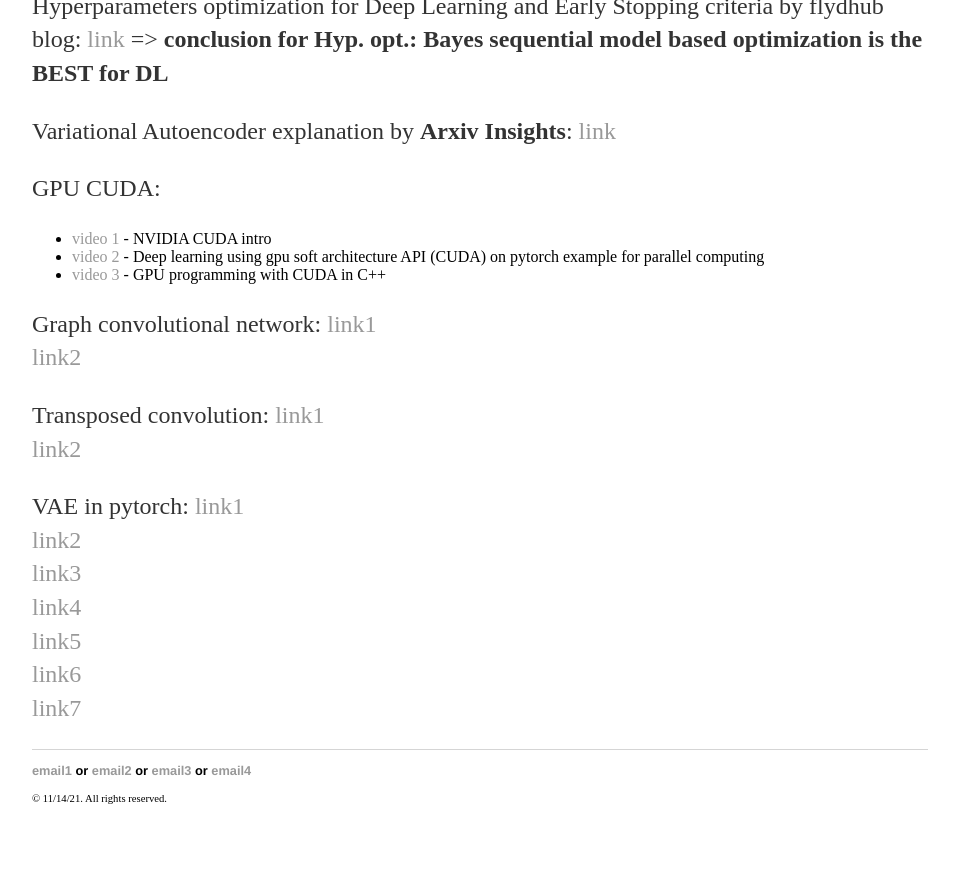
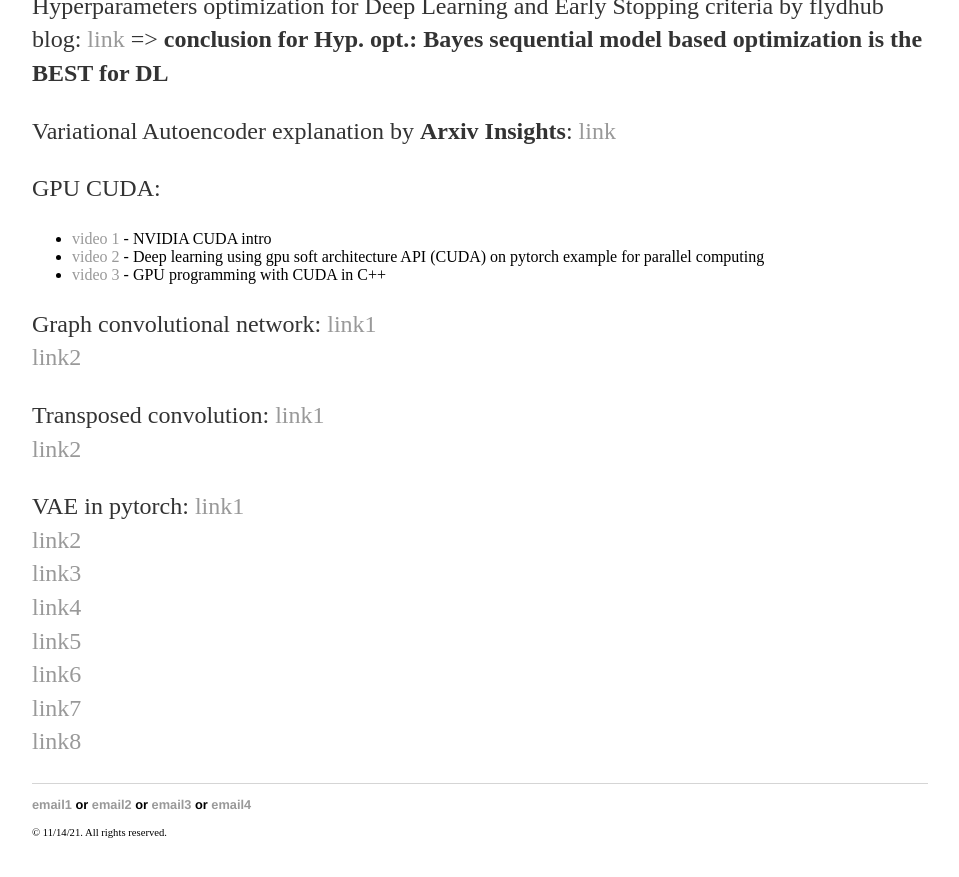
Before and after one commit to yjkweon24/yjkweon24.github.io, a Jekyll site: the page built from _posts/2019-03-16-Academic.md, in a window 1280 px wide and 900 px high, scrolled down 6414 px. Shown: the top 877 px of the window, without its empty margins (160-1119 px from the left). Built offline with Jekyll 4.4.1, drawn with Linux system fonts in a browser that asks for light colours.

Commit message:
Update 2019-03-16-Academic.md

```diff
--- a/_posts/2019-03-16-Academic.md
+++ b/_posts/2019-03-16-Academic.md
@@ -159,3 +159,4 @@ VAE in pytorch: [link1](https://debuggercafe.com/getting-started-with-variationa
 <br/>[link5](https://avandekleut.github.io/vae/)
 <br/>[link6](https://www.cs.toronto.edu/~lczhang/360/lec/w05/autoencoder.html)
 <br/>[link7](https://pyro.ai/examples/vae.html)
+<br/>[link8](https://www.jeremyjordan.me/autoencoders/)
```
